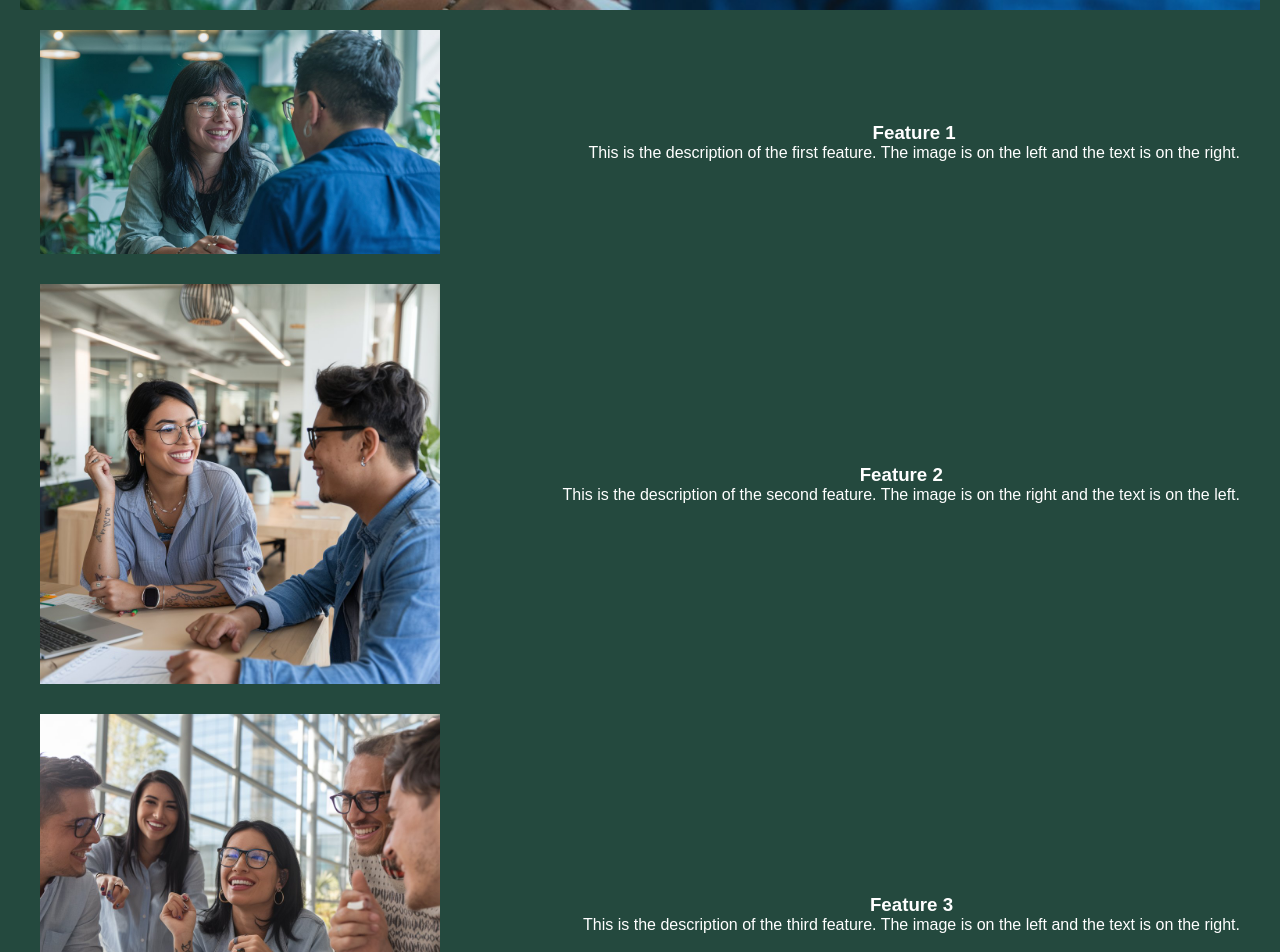
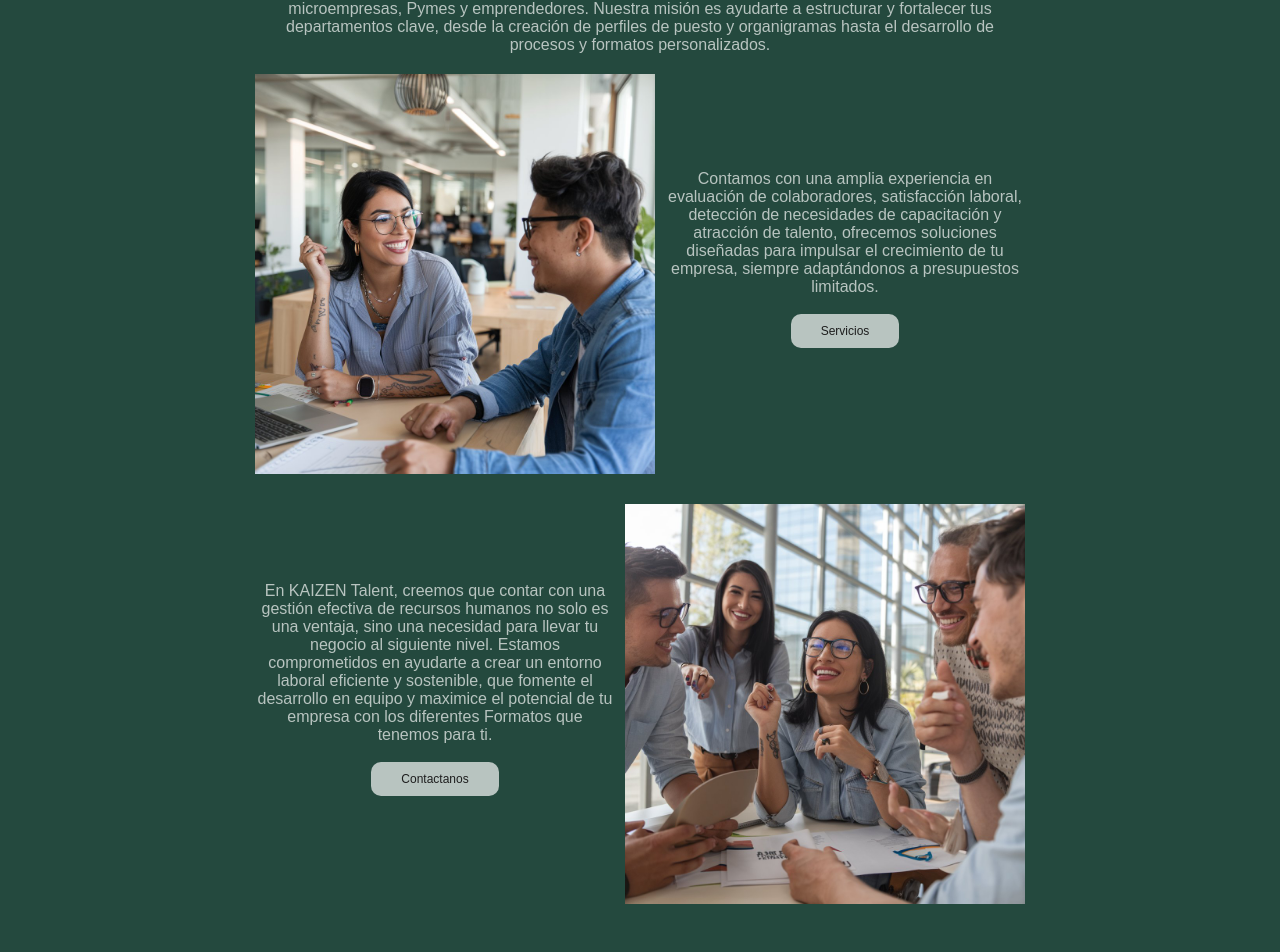
Before and after one commit to ElBuenParker/Kaizen, a React (Create React App) app: page / in a window 1280 px wide. Shown: the part 900-1852 px from the top of the page. Built offline with nearby package versions, Linux system fonts and the light colour scheme.

Commit message:
home update

```diff
--- a/src/components/Navbar.jsx
+++ b/src/components/Navbar.jsx
@@ -1,6 +1,7 @@
 import React, { useState } from 'react';
 import { Link } from 'react-router-dom';
 import './Navbar.css'; // Archivo de estilos
+import Logo from '../assets/images/Kaizen_horizontal_2.png';
 
 function Navbar() {
   const [isMenuOpen, setIsMenuOpen] = useState(false);
@@ -18,7 +19,7 @@ function Navbar() {
   return (
     <nav className="navbar">
       <div className="navbar-logo">
-        <img src="path_to_your_logo.png" alt="Logo" className="logo" />
+        <img src= {Logo} alt="Logo" className="logo" />
       </div>
       <div className={`navbar-links ${isMenuOpen ? 'active' : ''}`}>
         <Link to="/" className="navbar-link" onClick={closeMenu}>Home</Link>
--- a/src/pages/Home.jsx
+++ b/src/pages/Home.jsx
@@ -1,6 +1,7 @@
 // src/components/Home.jsx
 import React, { useState } from 'react';
 import '../styles/Home.css';
+import { Link } from 'react-router-dom';
 
 // Importa las imágenes
 import image1 from '../assets/images/image1.jpg';
@@ -20,34 +21,17 @@ function Home() {
 
   return (
     <div className="home-container">
+      {/* Imagen de Main*/}
       <div className='image-main'>
         <img src={image1} alt="Imagen 1 de escritorio" className="image-desktop-main" />
       </div>
+      {/* Texto de Main*/}
+      <div className='txt-main'>
+        <p>KAIZEN Talent es tu aliado estratégico en la optimización de recursos humanos, enfocado en microempresas, Pymes y emprendedores. Nuestra misión es ayudarte a estructurar y fortalecer tus departamentos clave, desde la creación de perfiles de puesto y organigramas hasta el desarrollo de procesos y formatos personalizados.</p>
+
+      </div>
       <div className="features">
-        <div className="feature-item">
-          {/* Versión de escritorio */}
-          <img src={image1} alt="Imagen 1 de escritorio" className="image-desktop" />
 
-          {/* Versión tarjeta para móvil */}
-          <div
-            className={`card ${flipped[0] ? 'flipped' : ''}`}
-            onClick={() => handleFlip(0)}
-          >
-            <div className="card-front">
-              <img src={image1} alt="Imagen 1 de tarjeta" />
-            </div>
-            <div className="card-back">
-              <h3>Feature 1</h3>
-              <p>This is the description of the first feature.</p>
-              <button>Ir</button>
-            </div>
-          </div>
-
-          <div className="feature-item-text">
-            <h3>Feature 1</h3>
-            <p>This is the description of the first feature. The image is on the left and the text is on the right.</p>
-          </div>
-        </div>
 
         <div className="feature-item">
           {/* Versión de escritorio */}
@@ -62,19 +46,25 @@ function Home() {
               <img src={image2} alt="Imagen 2 de tarjeta" />
             </div>
             <div className="card-back">
-              <h3>Feature 2</h3>
-              <p>This is the description of the second feature.</p>
+              <p>Contamos con una amplia experiencia en evaluación de colaboradores, satisfacción laboral, detección de necesidades de capacitación y atracción de talento, ofrecemos soluciones diseñadas para impulsar el crecimiento de tu empresa, siempre adaptándonos a presupuestos limitados.</p>
               <button>Ir</button>
             </div>
           </div>
 
           <div className="feature-item-text">
-            <h3>Feature 2</h3>
-            <p>This is the description of the second feature. The image is on the right and the text is on the left.</p>
+            <p> Contamos con una amplia experiencia en evaluación de colaboradores, satisfacción laboral, detección de necesidades de capacitación y atracción de talento, ofrecemos soluciones diseñadas para impulsar el crecimiento de tu empresa, siempre adaptándonos a presupuestos limitados.
+              <br></br>
+              <br></br>
+
+              <btn>
+          <Link to="/Servicios" className="btn-home" >Servicios</Link>
+        </btn>
+            </p>
+
           </div>
         </div>
 
-        <div className="feature-item">
+        <div className="feature-item2">
           {/* Versión de escritorio */}
           <img src={image3} alt="Imagen 3 de escritorio" className="image-desktop" />
 
@@ -87,15 +77,20 @@ function Home() {
               <img src={image3} alt="Imagen 3 de tarjeta" />
             </div>
             <div className="card-back">
-              <h3>Feature 3</h3>
-              <p>This is the description of the third feature.</p>
+              <p>En KAIZEN Talent, creemos que contar con una gestión efectiva de recursos humanos no solo es una ventaja, sino una necesidad para llevar tu negocio al siguiente nivel. Estamos comprometidos en ayudarte a crear un entorno laboral eficiente y sostenible, que fomente el desarrollo en equipo y maximice el potencial de tu empresa con los diferentes Formatos que tenemos para ti.</p>
               <button>Ir</button>
             </div>
           </div>
 
           <div className="feature-item-text">
-            <h3>Feature 3</h3>
-            <p>This is the description of the third feature. The image is on the left and the text is on the right.</p>
+            <p>En KAIZEN Talent, creemos que contar con una gestión efectiva de recursos humanos no solo es una ventaja, sino una necesidad para llevar tu negocio al siguiente nivel. Estamos comprometidos en ayudarte a crear un entorno laboral eficiente y sostenible, que fomente el desarrollo en equipo y maximice el potencial de tu empresa con los diferentes Formatos que tenemos para ti.
+            <br></br>
+            <br></br>
+
+              <btn>
+          <Link to="/Contacto" className="btn-home" >Contactanos</Link>
+        </btn>
+            </p>
           </div>
         </div>
       </div>
--- a/src/styles/Home.css
+++ b/src/styles/Home.css
@@ -12,7 +12,11 @@
   box-sizing: border-box;
   overflow: hidden;
 }
-
+.txt-main{
+  margin-top: 5vh;
+  width: 60%;
+  color: #B8C4C0;
+}
 .features {
   width: 100%;
   padding: 20px;
@@ -20,10 +24,33 @@
 
 .feature-item {
   display: flex;
+  justify-content: center; /* Centra los elementos horizontalmente */
+  align-items: center;     /* Centra los elementos verticalmente */
+  margin-bottom: 30px;
+  flex-wrap: nowrap;
+  gap: 10px;               /* Espaciado entre los elementos */
+}
+.feature-item2 {
+  display: flex;
+  flex-direction: row-reverse; /* Invierte el orden de los elementos */
+  justify-content: center;     /* Centra los elementos horizontalmente */
+  align-items: center;         /* Centra los elementos verticalmente */
+  margin-bottom: 30px;
+  flex-wrap: wrap;
+  gap: 10px;                   /* Espaciado entre los elementos */
+}
+
+
+
+.feature-item-text {
+  display: flex;
   justify-content: space-between;
   align-items: center;
   margin-bottom: 30px;
-  flex-wrap: wrap;
+  flex-wrap: nowrap;
+  width: 30%;
+  color: #B8C4C0;
+
 }
 
 /* Estilo para la imagen de escritorio */
@@ -99,12 +126,35 @@
   .feature-item .image-desktop {
     display: none;
   }
+  .feature-item2 .image-desktop {
+    display: none;
+  }
 
   .feature-item .card {
+    display: block;
+  }
+  .feature-item2 .card {
     display: block;
   }
 
   .feature-item-text {
     display: none;
   }
+  .txt-main{
+    width: 100%;
+  }
 }
+.btn-home {
+  background-color: #B8C4C0;
+  color: #1e1e1e;
+  font-size: 12px;          /* Tamaño del texto */
+  text-decoration: none;
+  border-radius: 10px;      /* Bordes redondeados */
+  padding: 10px 30px;       /* Hace el botón más grande */
+  display: inline-block;    /* Asegura que respete el padding */
+  transition: transform 0.2s ease; /* Suaviza el efecto de hover */
+}
+
+.btn-home:hover {
+  transform: scale(1.05); /* Agranda el botón en un 5% */
+}
```
